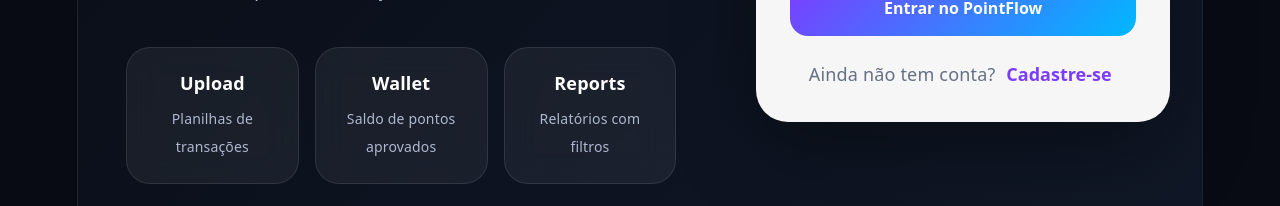
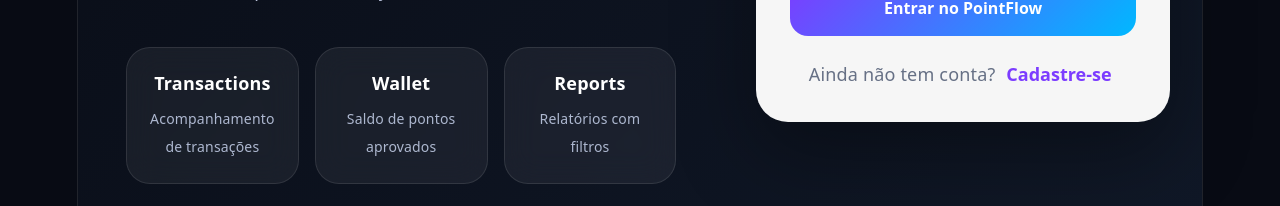
Before and after one commit to programandoagora/desafio-full-stack-2, a React (Vite) app: page / in a window 1280 px wide. Shown: the part 603-809 px from the top of the page. Built offline with nearby package versions, Linux system fonts and the light colour scheme.

Commit message:
fix(home): change Card Upload for Card Transactions

```diff
--- a/src/App.jsx
+++ b/src/App.jsx
@@ -25,8 +25,8 @@
 
           <div className="hero-cards">
             <div>
-              <strong>Upload</strong>
-              <span>Planilhas de transações</span>
+              <strong>Transactions</strong>
+              <span>Acompanhamento de transações</span>
             </div>
 
             <div>
```
